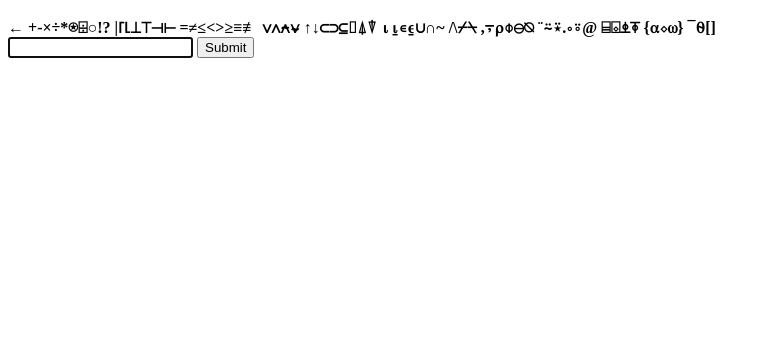
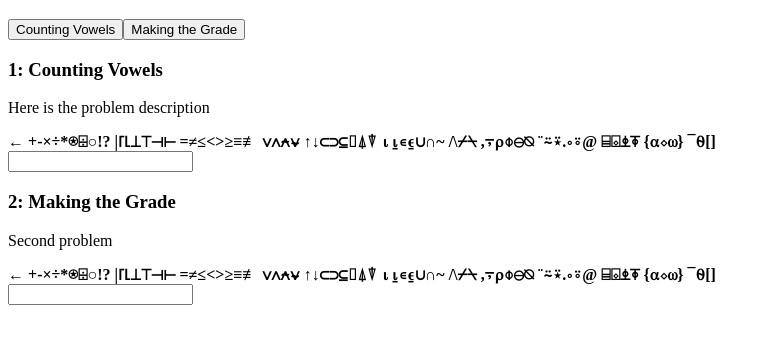
Before and after one commit to rikedyp/APLProblemSets, a plain HTML site: page problems.html in a window 1280 px wide. Shown: the part 61-404 px from the top of the page, without its empty margins (0-770 px from the left). Drawn offline with Linux system fonts and the light colour scheme.

Commit message:
dynamically create problem tabs

```diff
--- a/problems.html
+++ b/problems.html
@@ -5,15 +5,37 @@
     <title>APL Problem Sets</title>
     <script src="tio-dyalog.js"></script>
     <script src="problems.js"></script>
+    <script src="tabs.js"></script>
     <script src="pako.min.js"></script>
   </head>
   <body>
+    <!-- Add <div class="tab"> for each problem -->
+    <!-- Tab buttons created by tabs.js -->
+    <!-- Language bar, input field and submit button included by tabs.js -->
     <h1>APL one-liners</h1>
-    <div id="P10">
-    <div class="lb"></div>
-    <input id="s0" class="solution" autofocus />
-    <button id="submitP0" onclick="submit('s0');">Submit</button>
-    <script src="./lb.js"></script>
+    <div id="tabContainer"></div>
+    <div id="P0" class="tab">
+      <h3>1: Counting Vowels</h3>
+      <p>Here is the problem description</p>
     </div>
+    <div id="P1" class="tab">
+      <h3>2: Making the Grade</h3>
+      <p>Second problem</p>
+    </div>
+    <!-- <div id="Poo"> -->
+      <!-- <h3>Counting Vowels</h3> -->
+      <!-- <p>Write a function to count some vowels</p>       -->
+
+      <!-- <div class="lb"></div> -->
+      <!-- <input id="s0" class="solution" autofocus /> -->
+      <!-- <button onclick="submit('s0');">Submit</button> -->
+
+    <!-- </div> -->
+    <!-- <div id="P1"> -->
+      <!-- <h3>Making the Grade</h3> -->
+      <!-- <div class="lb"></div> -->
+      <!-- <input id="s1" class="solution" autofocus /> -->
+      <!-- <button onclick="submit('s1');">Submit</button>      -->
+    <!-- </div> -->
   </body>
 </html>
--- a/problems.js
+++ b/problems.js
@@ -1,5 +1,6 @@
 problems = {
  "P0": {
+  "title": "Counting Vowels",
   "a": ["'COOLAPL'",
    "''","'NVWLSHR'",
    "{⍵[?⍨≢⍵]}'AEIOU',⎕A[?26⍴⍨9+?16]"],
@@ -10,6 +11,7 @@ problems = {
   "p": "{⊃⍣(1=≢,⍵)⊢⍵}"
  },
  "P1": {
+  "title": "Making the Grade",
   "a": ["14 15 92 65 35 89 79",
    "0,⍳100",
    "¯1+?101⍴⍨?2⍴⍨1+?2"],
@@ -17,15 +19,5 @@ problems = {
    "¯1+?101"],
   "f": "{'FDCBA'[0 65 70 80 90⍸⍵]}",
   "p": "819⌶"
- },
- "P2": {
-  "a": ["''COOLAPL''",
-   "''''","''NVWLSHR''",
-   "{⍵[?⍨≢⍵]}''AEIOU'',⎕A[?26⍴⍨9+?16]"],
-  "b": ["2 3⍴''APLYES''",
-   "⎕A[?26⍴⍨1+?2⍴⍨1+?2]",
-   "''''⍴⍨¯1+?⍨3"],
-  "f": "{+/,⍵∊''AEIOU''}",
-  "p": "{⊃⍣(1=≢,⍵)⊢⍵}"
  }
 }
--- /dev/null
+++ b/tabs.js
@@ -0,0 +1,45 @@
+window.onload = function() {
+  console.log("hello");
+  // Add language bars and inputs to problems
+  var tabs = document.getElementById("tabContainer");
+  for (problem in problems) {
+    console.log(problem);
+    // Add tab button
+    var btn = document.createElement("button");
+    btn.classList.add("tabLink");
+    btn.innerHTML = problems[problem].title;
+    var p = problems[problem];
+    btn.onclick = (function(opt) {
+      return function() {
+        openTab(event, opt);
+      };
+    })(problems[problem]);
+    tabs.appendChild(btn);
+
+    // Add language bar, input field and submit button
+    var div = document.getElementById(problem);
+    console.log(div);
+    var lb = document.createElement("div");
+    lb.classList.add("lb");
+    var input = document.createElement("input");
+    input.id = "s" + problem;
+    var submit = document.createElement("button");
+    submit.addEventListener("click", sub(problem));
+    submit.innerHTML = "Submit";
+    div.appendChild(lb);
+    div.appendChild(input);
+  }
+  var lbScript = document.createElement("script");
+  lbScript.src = "lb.js";
+  document.body.appendChild(lbScript)
+
+
+
+  function sub(prob){
+  }
+}
+
+function openTab(event, p) {
+    console.log("ot");
+    console.log(p);
+  }
--- a/tio-dyalog.js
+++ b/tio-dyalog.js
@@ -14,10 +14,10 @@ function $$(selector, parent) {
 
 function submit(p) {
   console.log("submit " + p);
-  var p = problems["P" + p.slice(1,2)];
-  var sol = $("#s0").value;
+  var problem = problems[p];
+  var sol = $("#s" + p).value;
   var t = JSON.parse("{\"a\":[5,4,3,2]}");
-  var test = "⎕←" + "'" + doubleQuotes(JSON.stringify(p)) + "' " + testString + " '" + doubleQuotes(sol) + "'";
+  var test = "⎕←" + "'" + doubleQuotes(JSON.stringify(problem)) + "' " + testString + " '" + doubleQuotes(sol) + "'";
   tioRequest(test);
   // 0: Failed
   // 1: Basic pass
@@ -134,14 +134,9 @@ function sendMessage(title, text) {
 }
 
 function codeToByteString(code) {
-  var retval = "";
-  // runNum.forEach(function(token){
-    // retval += String.fromCodePoint(token);
-  // });
   var value = textToByteString(code);
   runString.push(value.length);
   runString.push(value);
   runString.push("R");
-  retval = runString.join("\0");
-  return retval;
+  return runString.join("\0");
 }
```
